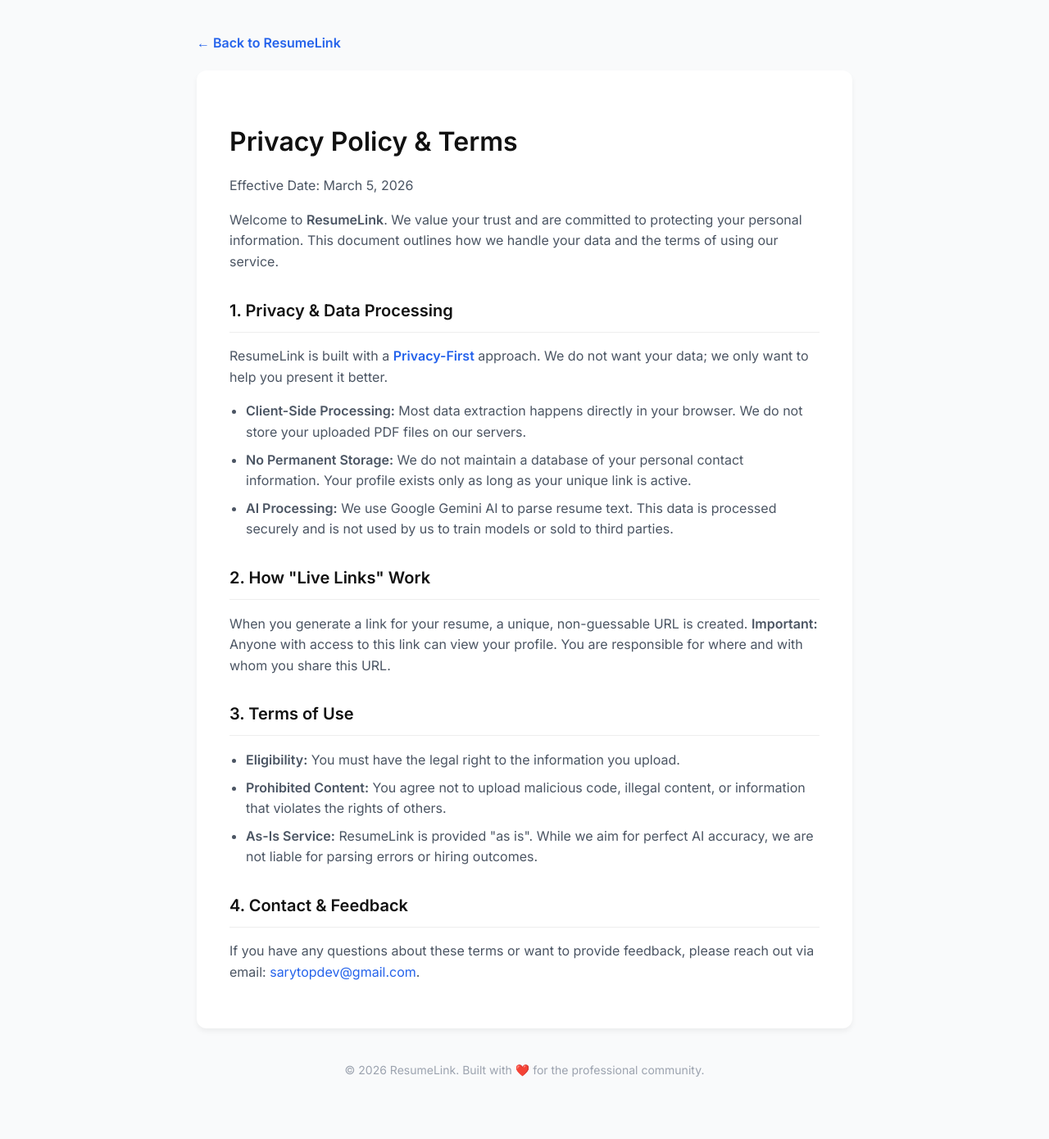
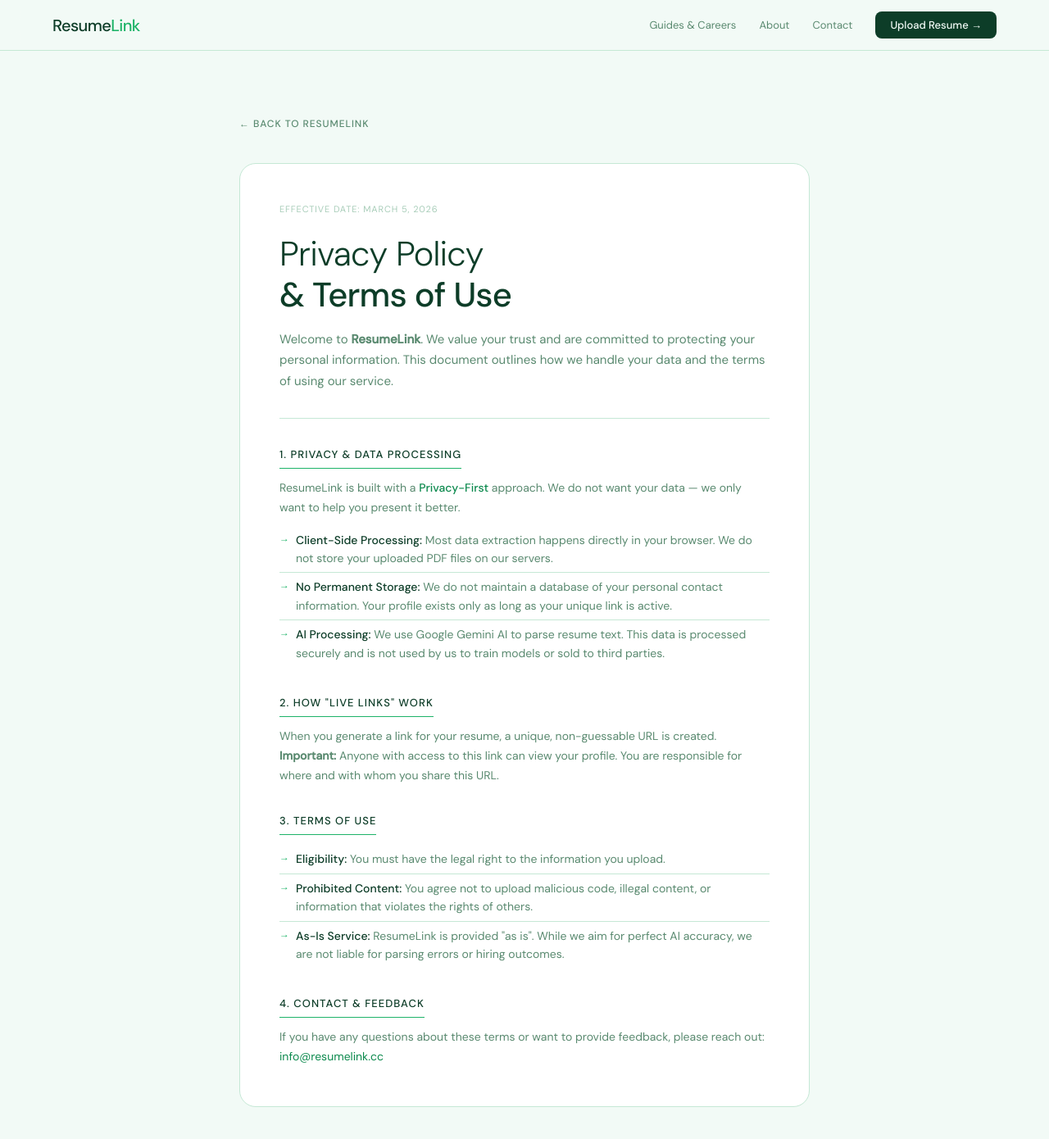
Before and after one commit to AIsrail/resumelink, a Jekyll site: the page policy.html, which Jekyll copies as it is, in a window 1280 px wide and 1400 px high. Shown: the top 1390 px of the window at 82% size. Built offline with Jekyll 4.4.1, drawn with Linux system fonts in a browser that asks for light colours; some of the changed text lies outside the part shown.

Commit message:
Update policy.html

```diff
--- a/policy.html
+++ b/policy.html
@@ -3,73 +3,153 @@
 <head>
     <meta charset="UTF-8">
     <meta name="viewport" content="width=device-width, initial-scale=1.0">
-    <title>Privacy Policy & Terms - ResumeLink</title>
-    <link href="https://fonts.googleapis.com/css2?family=Inter:wght@400;600&display=swap" rel="stylesheet">
+    <title>Privacy Policy & Terms — ResumeLink</title>
+    <meta name="description" content="ResumeLink Privacy Policy and Terms of Use. We are committed to protecting your personal information.">
+
+    <link rel="preconnect" href="https://fonts.googleapis.com">
+    <link href="https://fonts.googleapis.com/css2?family=DM+Sans:ital,opsz,wght@0,9..40,300;0,9..40,400;0,9..40,500;1,9..40,300&display=swap" rel="stylesheet">
+
     <style>
-        body {
-            font-family: 'Inter', sans-serif;
-            line-height: 1.6;
-            color: #333;
-            max-width: 800px;
-            margin: 0 auto;
-            padding: 40px 20px;
-            background-color: #f9fafb;
+        :root {
+            --green:    #1DB368;
+            --green-dk: #0D8A4E;
+            --forest:   #0D3D28;
+            --bg:       #F2FAF6;
+            --surface:  #FFFFFF;
+            --mint:     #EAF7F0;
+            --border:   #C5E8D5;
+            --text:     #0D3D28;
+            --muted:    #5A8A70;
+            --faint:    #A8CDB9;
         }
-        .container {
-            background: white;
-            padding: 40px;
-            border-radius: 12px;
-            box-shadow: 0 4px 6px rgba(0,0,0,0.05);
+        *, *::before, *::after { box-sizing: border-box; margin: 0; padding: 0; }
+        body { background: var(--bg); font-family: 'DM Sans', sans-serif; color: var(--text); min-height: 100vh; overflow-x: hidden; }
+
+        /* NAV */
+        nav { position: sticky; top: 0; z-index: 100; background: rgba(242,250,246,0.92); backdrop-filter: blur(12px); border-bottom: 0.5px solid var(--border); padding: 0 clamp(1.5rem,5vw,4rem); height: 62px; display: flex; align-items: center; justify-content: space-between; }
+        .nav-logo { font-size: 20px; font-weight: 500; color: var(--forest); letter-spacing: -0.03em; text-decoration: none; }
+        .nav-logo span { color: var(--green); }
+        .nav-links { display: flex; align-items: center; gap: 28px; }
+        .nav-links a { font-size: 13px; color: var(--muted); text-decoration: none; transition: color .2s; }
+        .nav-links a:hover { color: var(--forest); }
+        .nav-cta { background: var(--forest); color: var(--bg) !important; padding: 8px 18px; border-radius: 8px; font-weight: 500 !important; transition: background .2s !important; }
+        .nav-cta:hover { background: var(--green-dk) !important; }
+        .nav-hamburger { display: none; cursor: pointer; flex-direction: column; gap: 4px; background: none; border: none; padding: 4px; }
+        .nav-hamburger span { width: 20px; height: 1.5px; background: var(--forest); border-radius: 2px; display: block; }
+        .nav-mobile { display: none; position: absolute; top: 62px; left: 0; right: 0; background: var(--bg); border-bottom: 0.5px solid var(--border); padding: 1rem 1.5rem; flex-direction: column; gap: 16px; z-index: 99; }
+        .nav-mobile a { font-size: 14px; color: var(--muted); text-decoration: none; }
+        .nav-mobile.open { display: flex; }
+
+        /* CONTENT */
+        .page-wrap { max-width: 760px; margin: 0 auto; padding: clamp(3rem,6vw,5rem) clamp(1.5rem,5vw,2rem); }
+        .back-link { display: inline-flex; align-items: center; gap: 6px; font-size: 12px; font-weight: 500; color: var(--muted); text-decoration: none; text-transform: uppercase; letter-spacing: .08em; margin-bottom: 2.5rem; transition: color .2s; }
+        .back-link:hover { color: var(--forest); }
+
+        .policy-card { background: var(--surface); border: 0.5px solid var(--border); border-radius: 20px; padding: clamp(1.5rem,4vw,3rem); }
+        .policy-date { font-size: 11px; color: var(--faint); text-transform: uppercase; letter-spacing: .08em; margin-bottom: 1.5rem; }
+        h1 { font-size: clamp(1.8rem,3.5vw,2.6rem); font-weight: 300; color: var(--forest); letter-spacing: -0.02em; margin-bottom: 1rem; line-height: 1.2; }
+        h1 b { font-weight: 500; }
+        .intro-text { font-size: 15px; color: var(--muted); line-height: 1.7; margin-bottom: 2rem; padding-bottom: 2rem; border-bottom: 0.5px solid var(--border); }
+
+        .policy-section { margin-bottom: 2rem; }
+        .policy-section:last-child { margin-bottom: 0; }
+        h2 { font-size: 13px; font-weight: 500; text-transform: uppercase; letter-spacing: .08em; color: var(--forest); margin-bottom: 12px; padding-bottom: 8px; border-bottom: 1.5px solid var(--green); display: inline-block; }
+        p { font-size: 14px; color: var(--muted); line-height: 1.7; margin-bottom: 10px; }
+        p:last-child { margin-bottom: 0; }
+        ul { padding-left: 0; list-style: none; margin-bottom: 10px; }
+        li { font-size: 14px; color: var(--muted); line-height: 1.6; padding: 6px 0 6px 20px; position: relative; border-bottom: 0.5px solid var(--border); }
+        li:last-child { border-bottom: none; }
+        li::before { content: '→'; position: absolute; left: 0; color: var(--green); font-size: 12px; }
+        li strong { color: var(--forest); font-weight: 500; }
+        a { color: var(--green-dk); text-decoration: none; }
+        a:hover { text-decoration: underline; }
+        .highlight { color: var(--green-dk); font-weight: 500; }
+
+        /* FOOTER */
+        footer { border-top: 0.5px solid var(--border); padding: 2rem clamp(1.5rem,5vw,4rem); display: flex; align-items: center; justify-content: space-between; flex-wrap: wrap; gap: 1rem; max-width: 1200px; margin: 3rem auto 0; }
+        .footer-logo { font-size: 15px; font-weight: 500; color: var(--forest); text-decoration: none; letter-spacing: -0.02em; }
+        .footer-logo span { color: var(--green); }
+        .footer-links { display: flex; gap: 20px; flex-wrap: wrap; }
+        .footer-links a { font-size: 12px; color: var(--faint); text-decoration: none; transition: color .2s; }
+        .footer-links a:hover { color: var(--forest); }
+        .footer-copy { font-size: 11px; color: var(--faint); }
+
+        @media (max-width: 640px) {
+            .nav-links { display: none; }
+            .nav-hamburger { display: flex; }
+            footer { flex-direction: column; gap: 12px; }
         }
-        h1 { color: #111; font-size: 2rem; margin-bottom: 10px; }
-        h2 { color: #111; font-size: 1.25rem; margin-top: 30px; border-bottom: 1px solid #eee; padding-bottom: 10px; }
-        p { margin-bottom: 15px; font-size: 1rem; color: #4b5563; }
-        ul { margin-bottom: 20px; padding-left: 20px; }
-        li { margin-bottom: 8px; color: #4b5563; }
-        .back-link { display: inline-block; margin-bottom: 20px; color: #2563eb; text-decoration: none; font-weight: 600; }
-        .back-link:hover { text-decoration: underline; }
-        footer { margin-top: 40px; text-align: center; font-size: 0.875rem; color: #9ca3af; }
-        .highlight { color: #2563eb; font-weight: 600; }
-        a { color: #2563eb; text-decoration: none; }
-        a:hover { text-decoration: underline; }
     </style>
 </head>
 <body>
 
+<nav>
+    <a href="/" class="nav-logo">Resume<span>Link</span></a>
+    <div class="nav-links">
+        <a href="/roles/">Guides & Careers</a>
+        <a href="/about.html">About</a>
+        <a href="mailto:info@resumelink.cc">Contact</a>
+        <a href="/" class="nav-cta">Upload Resume →</a>
+    </div>
+    <button class="nav-hamburger" onclick="document.querySelector('.nav-mobile').classList.toggle('open')" aria-label="Menu">
+        <span></span><span></span><span></span>
+    </button>
+</nav>
+<div class="nav-mobile">
+    <a href="/roles/">Guides & Careers</a>
+    <a href="/about.html">About</a>
+    <a href="mailto:info@resumelink.cc">Contact</a>
+    <a href="/" style="color:var(--green-dk);font-weight:500">Upload Resume →</a>
+</div>
+
+<div class="page-wrap">
     <a href="/" class="back-link">← Back to ResumeLink</a>
 
-    <div class="container">
-        <h1>Privacy Policy & Terms</h1>
-        <p>Effective Date: March 5, 2026</p>
+    <div class="policy-card">
+        <div class="policy-date">Effective Date: March 5, 2026</div>
+        <h1>Privacy Policy<br><b>& Terms of Use</b></h1>
+        <p class="intro-text">Welcome to <strong>ResumeLink</strong>. We value your trust and are committed to protecting your personal information. This document outlines how we handle your data and the terms of using our service.</p>
 
-        <p>Welcome to <strong>ResumeLink</strong>. We value your trust and are committed to protecting your personal information. This document outlines how we handle your data and the terms of using our service.</p>
-
+        <div class="policy-section">
             <h2>1. Privacy & Data Processing</h2>
-        <p>ResumeLink is built with a <span class="highlight">Privacy-First</span> approach. We do not want your data; we only want to help you present it better.</p>
+            <p>ResumeLink is built with a <span class="highlight">Privacy-First</span> approach. We do not want your data — we only want to help you present it better.</p>
             <ul>
                 <li><strong>Client-Side Processing:</strong> Most data extraction happens directly in your browser. We do not store your uploaded PDF files on our servers.</li>
                 <li><strong>No Permanent Storage:</strong> We do not maintain a database of your personal contact information. Your profile exists only as long as your unique link is active.</li>
                 <li><strong>AI Processing:</strong> We use Google Gemini AI to parse resume text. This data is processed securely and is not used by us to train models or sold to third parties.</li>
             </ul>
+        </div>
 
+        <div class="policy-section">
             <h2>2. How "Live Links" Work</h2>
-        <p>When you generate a link for your resume, a unique, non-guessable URL is created.
-           <strong>Important:</strong> Anyone with access to this link can view your profile. You are responsible for where and with whom you share this URL.</p>
+            <p>When you generate a link for your resume, a unique, non-guessable URL is created. <strong>Important:</strong> Anyone with access to this link can view your profile. You are responsible for where and with whom you share this URL.</p>
+        </div>
 
+        <div class="policy-section">
             <h2>3. Terms of Use</h2>
             <ul>
                 <li><strong>Eligibility:</strong> You must have the legal right to the information you upload.</li>
                 <li><strong>Prohibited Content:</strong> You agree not to upload malicious code, illegal content, or information that violates the rights of others.</li>
                 <li><strong>As-Is Service:</strong> ResumeLink is provided "as is". While we aim for perfect AI accuracy, we are not liable for parsing errors or hiring outcomes.</li>
             </ul>
+        </div>
 
+        <div class="policy-section">
             <h2>4. Contact & Feedback</h2>
-        <p>If you have any questions about these terms or want to provide feedback, please reach out via email:
-           <a href="mailto:sarytopdev@gmail.com">sarytopdev@gmail.com</a>.</p>
+            <p>If you have any questions about these terms or want to provide feedback, please reach out: <a href="mailto:info@resumelink.cc">info@resumelink.cc</a></p>
+        </div>
+    </div>
 </div>
 
 <footer>
-        &copy; 2026 ResumeLink. Built with ❤️ for the professional community.
+    <a href="/" class="footer-logo">Resume<span>Link</span></a>
+    <div class="footer-links">
+        <a href="/roles/">Guides & Careers</a>
+        <a href="/about.html">About</a>
+        <a href="/policy.html">Privacy & Terms</a>
+        <a href="mailto:info@resumelink.cc">info@resumelink.cc</a>
+    </div>
+    <div class="footer-copy">© 2026 ResumeLink</div>
 </footer>
 
 </body>
```
Lines whose indentation alone changed are shown as unchanged.
